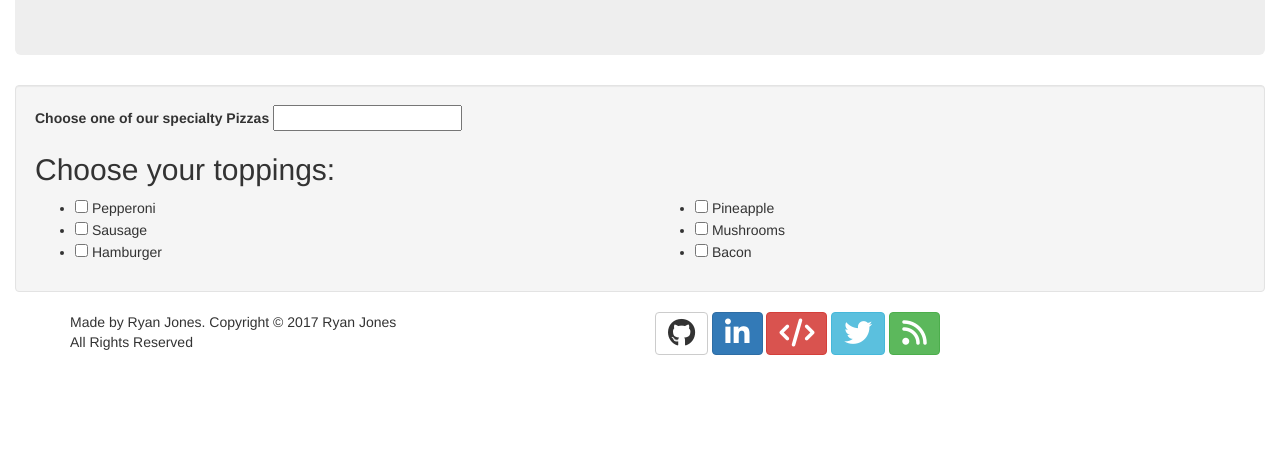
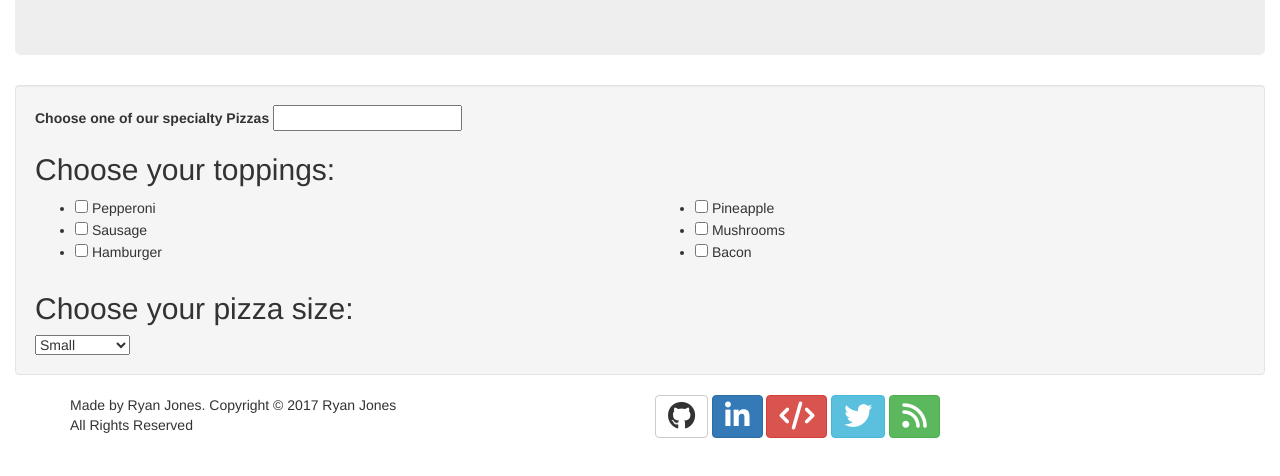
Before and after one commit to Znergy/pizza-order, a plain HTML site: page index.html in a window 1280 px wide. Shown: the part 160-636 px from the top of the page. Drawn offline with nearby package versions, Linux system fonts and the light colour scheme; a web font is replaced by a local one.

Commit message:
add a pizza size select so the user can choose between small, medium, large, and extra-large

```diff
--- a/index.html
+++ b/index.html
@@ -54,6 +54,19 @@
             </div>
           </div>
         </div>
+        <div class="size">
+          <h2>Choose your pizza size:</h2>
+          <div class="row">
+            <div class="col-md-12">
+              <select name="size">
+                <option value="small">Small</option>
+                <option value="medium">Medium</option>
+                <option value="large">Large</option>
+                <option value="extra-large">Extra Large</option>
+              </select>
+            </div>
+          </div>
+        </div>
 
       </div>
       <div class="container">
```
